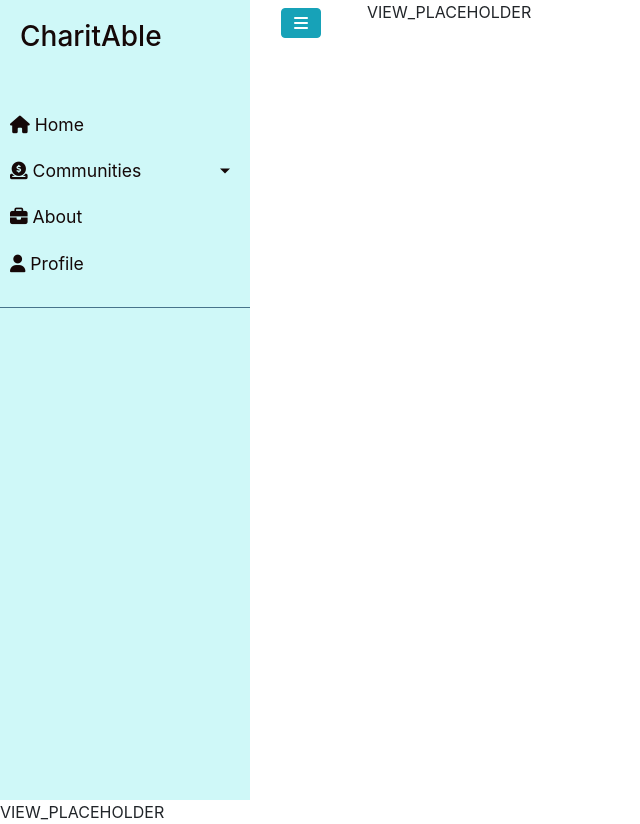
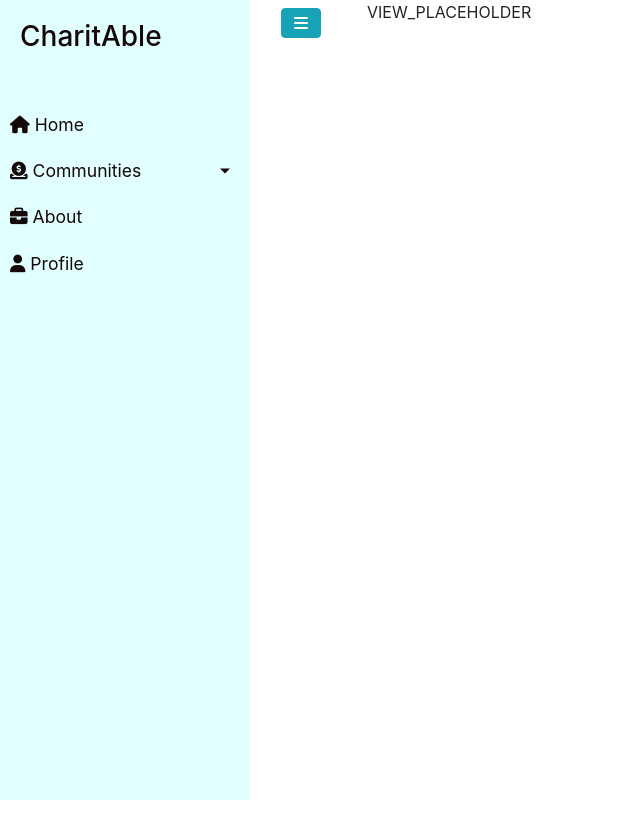
Before and after one commit to blukej/CharitAble_UDP, a PHP site: template templates/layouts/main.php in a window 1280 px wide. Shown: the whole page, without its empty margins (0-640 px from the left). After the commit the page ends 800 px from the top, so only its background shows below. Run offline with PHP 8.4, Linux system fonts and the light colour scheme; the template is opened without the code that fills it: most values are stand-ins (such as "Sample title", 1, 10 or a date in 2020); some libraries are stand-ins or nearby versions.

Commit message:
Added images to the images dir, and changed some colours.

```diff
--- a/assets/css/site.css
+++ b/assets/css/site.css
@@ -22,7 +22,7 @@ p {
     min-width: 250px;
     max-width: 250px;
     min-height: 100vh;
-    background: #CFF8F8;
+    background: #e2ffff;
     color: #150808;
     transition: all 0.3s;
 }
@@ -33,12 +33,12 @@ p {
 
 #sidebar .sidebar-header {
     padding: 20px;
-    background: #CFF8F8;
+    background: #e2ffff;
 }
 
 #sidebar ul.components {
     padding: 20px 0;
-    border-bottom: 1px solid #47748b;
+    border-bottom: 1px solid #e2ffff;
 }
 
 #sidebar ul p {
@@ -54,15 +54,15 @@ p {
     font-size: 1.1em;
     display: block;
 }
-#sidebar ul li a:hover {
-    color: #CFF8F8;
-    background: #1357d7;
+#sidebar ul li a:hover, #active li a:hover{
+    color: #130d09;
+    background: #e9afaf;
 }
 
 
 #sidebar ul li.active > a, a[aria-expanded="true"] {
     color: #150808;
-    background: #CFF8F8;
+    background: #e2ffff;
 }
 
 
@@ -102,5 +102,5 @@ ul ul a {
     color: #fff;
     font-size: 0.9em !important;
     padding-left: 30px !important;
-    background: #CFF8F8;
+    background: #e2ffff;
 }
--- a/templates/layouts/main.php
+++ b/templates/layouts/main.php
@@ -31,7 +31,7 @@
               Home
             </a>
           </li>
-            <li class="active">
+          <li class="active">
                 <a href="#homeSubmenu" data-toggle="collapse" aria-expanded="false" class="dropdown-toggle">
                     <i class="fas fa-donate"></i>
                     Communities
@@ -60,11 +60,8 @@
         </ul>
 
     </nav>
-
-    <!-- Page Content  -->
     <div id="content">
-
-        <nav class="navbar navbar-expand-lg navbar bg">
+    <nav class="navbar navbar-expand-lg navbar bg">
             <div class="container-fluid">
 
                 <button type="button" id="sidebarCollapse" class="btn btn-info">
@@ -73,8 +70,10 @@
             </div>
         </nav>
     </div>
-  <div class="container">
+  <div class="container-fluid">
+    <div class="row">
 
+    </div>
 
     <?= \Rapid\Renderer::VIEW_PLACEHOLDER ?>
   </div>
@@ -106,7 +105,5 @@
 
   });
 </script>
-
-  <?= \Rapid\Renderer::VIEW_PLACEHOLDER ?>
 </body>
 </html>
```
Also changed, not shown: assets/images/34.png (added), assets/images/CharitAble_Logo.png (added), assets/images/LogoCA.jpg (added).
